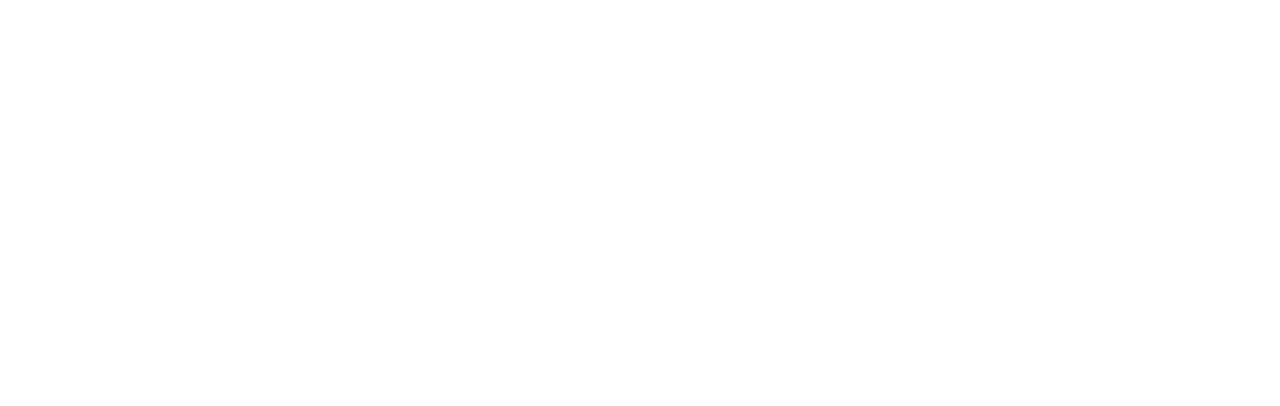
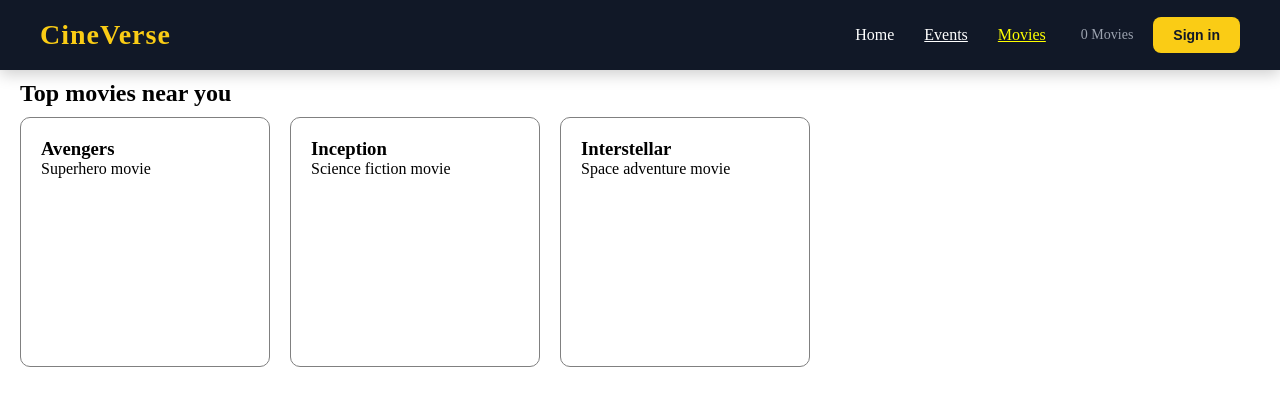
Before and after one commit to riteshpatidar08/react-133, a React (Vite) app: page /movies in a window 1280 px wide. Before the commit this address had no page. Shown: the top 406 px of the page. Built offline with nearby package versions, Linux system fonts and the light colour scheme.

Commit message:
movie pages dynamic routing

```diff
--- a/src/App.jsx
+++ b/src/App.jsx
@@ -103,7 +103,9 @@
 import Homepage from './pages/Homepage';
 import EventsPage from './pages/EventsPage';
 import EventsDetailPage from './pages/EventsDetailPage';
-import Dashboard from './pages/dashboard';
+import MoviesPage from './pages/MoviesPage.jsx';
+import MovieDetail from './pages/MovieDetail.jsx';
+import Dashboard from './pages/Dashboard.jsx';
 import Setting from './pages/Setting';
 import Overview from './pages/Overview';
 import Integrations from './pages/Integrations';
@@ -124,8 +126,28 @@
       startData: '6-11-2026',
     },
   ];
+
+   const moviesData = [
+    {
+      id: 1,
+      title: "Avengers",
+      description: "Superhero movie",
+    },
+    {
+      id: 2,
+      title: "Inception",
+      description: "Science fiction movie",
+    },
+    {
+      id: 3,
+      title: "Interstellar",
+      description: "Space adventure movie",
+    },
+  ];
   return (
     <div>
+
+      <Navbar/>
       <Routes>
         <Route path="/" element={<Homepage />} />
 
@@ -140,6 +162,13 @@
           path="/events/:title/:id"
           element={<EventsDetailPage events={eventsData} />}
         />
+        <Route path="/movies" element={<MoviesPage movies={moviesData} />}/>
+
+        <Route
+          path="/movies/:title/:id"
+          element={<MovieDetail movies={moviesData} />}
+        />
+
       </Routes>
     </div>
   );
--- a/src/components/Navbar.jsx
+++ b/src/components/Navbar.jsx
@@ -33,6 +33,17 @@
         >
           Events
         </NavLink>
+
+        <NavLink
+  to="/movies"
+  style={({ isActive }) => ({
+    color: isActive ? "yellow" : "white",
+    textDecoration: "underline",
+  })}
+>
+  Movies
+</NavLink>
+
       </nav>
 
       <div className="nav-actions">
--- a/src/pages/Dashboard.jsx
+++ b/src/pages/Dashboard.jsx
@@ -9,6 +9,7 @@
       </header>
       <div className="container">
         <aside className="sidebar">
+
 
               <Link to="/dashboard/overview">Overview</Link>
 
--- /dev/null
+++ b/src/pages/MovieDetail.jsx
@@ -0,0 +1,17 @@
+import React from 'react'
+import {useParams} from 'react-router-dom'
+
+function MovieDetail({ movies }) {
+  const { title, id } = useParams();
+
+  const data = movies.find((movie) => movie.id === Number(id));
+
+  return (
+    <div>
+      <h1>{data.title}</h1>
+      <p>{data.description}</p>
+    </div>
+  );
+}
+
+export default MovieDetail
--- /dev/null
+++ b/src/pages/MoviesPage.jsx
@@ -0,0 +1,40 @@
+import React from "react";
+import { Link } from "react-router-dom";
+
+function MoviesPage({ movies }) {
+  return (
+    <div style={{ height: "90vh", width: "96vw",marginLeft : "20px", marginTop : "10px"}}>
+      <h2>Top movies near you</h2>
+
+      <div
+        style={{
+          display: "flex",
+          gap: "20px",
+          flexWrap: "wrap",
+          marginTop :"10px"
+        }}
+      >
+        {movies.map((movie) => (
+          <Link
+            key={movie.id}
+            to={`/movies/${movie.title}/${movie.id}`}
+            style={{
+              border: "1px solid gray",
+              borderRadius : "10px",
+              padding: "20px",
+              height: "250px",
+              width: "250px",
+              textDecoration: "none",
+              color: "black",
+            }}
+          >
+            <h3>{movie.title}</h3>
+            <p>{movie.description}</p>
+          </Link>
+        ))}
+      </div>
+    </div>
+  );
+}
+
+export default MoviesPage;
```
